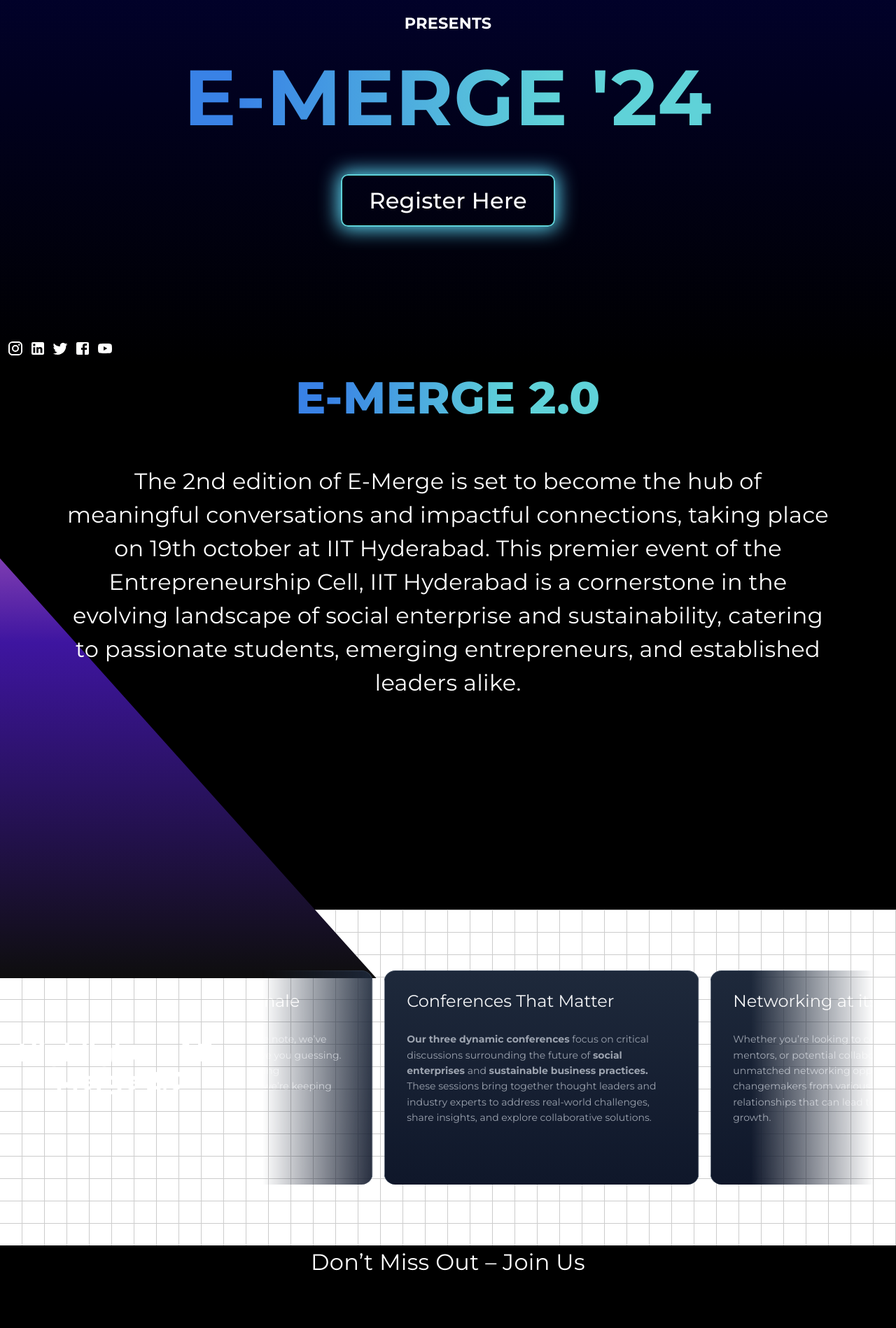
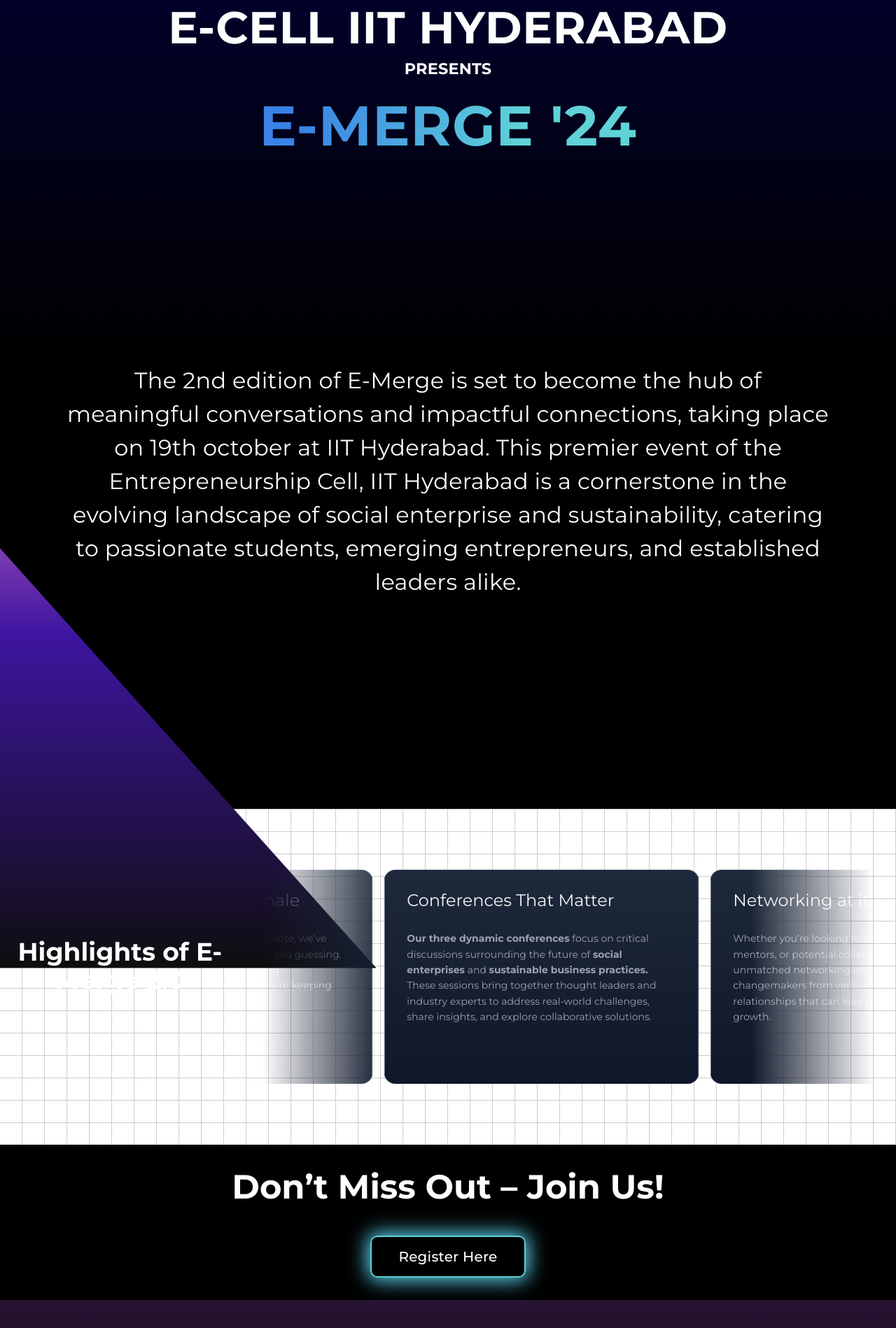
Before and after one commit to E-Cell-IITH/E-Cell-Website, a Next.js app: page /emerge in a window 1280 px wide. Shown: the part 280-2178 px from the top of the page at 70% size. Built offline with nearby package versions, Linux system fonts and the light colour scheme.

Commit message:
working page

```diff
--- /dev/null
+++ b/components/Carousel.jsx
@@ -0,0 +1,65 @@
+import { useState, useEffect } from "react";
+import { ChevronLeft, ChevronRight } from "react-feather";
+
+export default function Carousel({
+  autoSlide = false,
+  autoSlideInterval = 3000,
+  slides,
+}) {
+  const [curr, setCurr] = useState(0);
+
+  const prev = () =>
+    setCurr((curr) => (curr === 0 ? slides.length - 1 : curr - 1));
+  const next = () =>
+    setCurr((curr) => (curr === slides.length - 1 ? 0 : curr + 1));
+
+  useEffect(() => {
+    if (!autoSlide) return;
+    const slideInterval = setInterval(next, autoSlideInterval);
+    return () => clearInterval(slideInterval);
+  }, []);
+
+  return (
+    <div className="overflow-hidden relative w-screen">
+      <div
+        className="flex transition-transform ease-out duration-500"
+        style={{ transform: `translateX(-${curr * 100}%)`, width: '100%' }}
+      >
+        {slides.map((img) => (
+          <img
+            src={img}
+            alt=""
+            className="w-full h-auto object-cover"
+          />
+        ))}
+      </div>
+      <div className="absolute inset-0 flex items-center justify-between p-4">
+        <button
+          onClick={prev}
+          className="p-1 rounded-full shadow bg-white/80 text-gray-800 hover:bg-white"
+        >
+          <ChevronLeft size={40} />
+        </button>
+        <button
+          onClick={next}
+          className="p-1 rounded-full shadow bg-white/80 text-gray-800 hover:bg-white"
+        >
+          <ChevronRight size={40} />
+        </button>
+      </div>
+
+      <div className="absolute bottom-4 right-0 left-0">
+        <div className="flex items-center justify-center gap-2">
+          {slides.map((_, i) => (
+            <div
+              className={`
+              transition-all w-full h-3 bg-white rounded-full
+              ${curr === i ? "p-2" : "bg-opacity-50"}
+            `}
+            />
+          ))}
+        </div>
+      </div>
+    </div>
+  );
+}
--- a/package.json
+++ b/package.json
@@ -26,7 +26,8 @@
     "next": "^14.0.4",
     "react": "18.2.0",
     "react-dom": "18.2.0",
-    "react-icons": "^5.2.1",
+    "react-feather": "^2.0.10",
+    "react-icons": "^5.3.0",
     "react-loader-spinner": "^5.3.4",
     "react-loaders": "^3.0.1",
     "react-material-ui-carousel": "^3.4.2",
--- a/pages/emerge.js
+++ b/pages/emerge.js
@@ -28,7 +28,6 @@ import IconButton from "@mui/material/IconButton";
 import CloseIcon from "@mui/icons-material/Close";
 import SchoolIcon from "@mui/icons-material/School";
 import AccountBalanceIcon from "@mui/icons-material/AccountBalance";
-
 import styles from "../styles/startupfair.module.css";
 import { Link } from "@mui/material";
 import InstagramIcon from "@mui/icons-material/Instagram";
@@ -37,6 +36,14 @@ import TwitterIcon from "@mui/icons-material/Twitter";
 import FacebookIcon from "@mui/icons-material/Facebook";
 import YouTubeIcon from "@mui/icons-material/YouTube";
 import TestCards from "../components/ui/TestCards";
+// import Carousel from "../components/Carousel";
+
+/*
+const slides=["https://i.ibb.co/ncrXc2V/1.png",
+  "https://i.ibb.co/B3s7v4h/2.png",
+  "https://i.ibb.co/XXR8kzF/3.png",
+  "https://i.ibb.co/yg7BSdM/4.png"]
+ */
 
 function Emegrge() {
   const parent = useRef();
@@ -47,9 +54,9 @@ function Emegrge() {
 
   const isMediumScreen = useMediaQuery((theme) => theme.breakpoints.up("md"));
 
-  const ecell = isLargeScreen ? "5rem" : isMediumScreen ? "2.2rem" : "2.5rem";
+  const ecell = isLargeScreen ? "4rem" : isMediumScreen ? "2.2rem" : "2.5rem";
 
-  const fair = isLargeScreen ? "7rem" : isMediumScreen ? "2rem" : "2.8rem";
+  const fair = isLargeScreen ? "5rem" : isMediumScreen ? "2rem" : "2.8rem";
   const presents = isLargeScreen ? "1.4rem" : "1rem";
   const padding = isLargeScreen ? "1rem 2.4rem" : "0.5rem 1rem";
 
@@ -62,7 +69,11 @@ function Emegrge() {
       <Box sx={{ position: "absolute", top: "60px", left: "80px" }}>
         <Image src={EcellLogo} alt="logo" />
       </Box>
-
+      {/* <div className="relative">
+      <div className="max-w-lg">
+        <Carousel slides={slides} />
+      </div>
+    </div> */}
       <Box
         sx={{
           minHeight: "100vh",
@@ -125,34 +136,7 @@ function Emegrge() {
             E-MERGE &apos;24
           </Typography>
 
-          <Button
-            onClick={handleOpen}
-            sx={{
-              padding: padding,
-              textAlign: "center",
-              marginTop: "2vw",
-              fontSize: isLargeScreen ? "1.3rem" : "1rem",
-              textTransform: "capitalize",
-              fontWeight: "lighter",
-              border: "2.439px solid #5FD2D8",
-              borderRadius: "10px",
-              boxShadow: "0px 0px 27.979px 3.497px #61E0FD;",
-              color: "white",
-            }}
-          >
-            <Typography
-              color="#FFF"
-              textAlign="center"
-              fontFamily="Montserrat"
-              fontSize="32px"
-              fontStyle="normal"
-              fontWeight="500"
-              lineHeight="normal"
-              textTransform="capitalize"
-            >
-              Register Here
-            </Typography>
-          </Button>
+
         </Box>
         <Box
           sx={{
@@ -162,39 +146,7 @@ function Emegrge() {
             left: "10px",
           }}
         >
-          <Box sx={{ display: "flex", gap: ".5rem" }}>
-            <Link
-              href="https://www.instagram.com/ecell_iith/?hl=en"
-              sx={{ color: "white" }}
-              target="_blank"
-            >
-              <InstagramIcon />
-            </Link>
-            <Link
-              href="https://www.linkedin.com/company/entrepreneurship-cell-iit-hyderabad"
-              sx={{ color: "white" }}
-              target="_blank"
-            >
-              <LinkedInIcon />
-            </Link>
-            <Link href="https://twitter.com/ecell_iith" sx={{ color: "white" }}>
-              <TwitterIcon />
-            </Link>
-            <Link
-              href="https://www.facebook.com/ecell.iithyd/"
-              sx={{ color: "white" }}
-              target="_blank"
-            >
-              <FacebookIcon />
-            </Link>
-            <Link
-              href="https://www.youtube.com/user/ecelliithyderabad"
-              sx={{ color: "white" }}
-              target="_blank"
-            >
-              <YouTubeIcon />
-            </Link>
-          </Box>
+
       </Box>
       </Box>
 
@@ -364,9 +316,11 @@ function Emegrge() {
           </Typography>
         </Box> */}
 
+
+
         <Box
           sx={{
-            // minHeight: "100vh",
+             minHeight: "30vh",
 
             display: "flex",
 
@@ -376,33 +330,12 @@ function Emegrge() {
 
             alignItems: "center",
 
-            gap: "3rem",
+            gap: "1rem",
 
             zIndex: "2",
           }}
         >
-          <Typography
-            color="white"
-            sx={{
-              textAlign: "center",
 
-              zIndex: "2",
-              fontFamily: "Montserrat",
-
-              fontWeight: "900",
-
-              fontSize: isLargeScreen ? "4rem" : "3rem",
-
-              background:
-                "-webkit-linear-gradient(180deg, #5FD2D8 30%, #3982E6 90%)",
-
-              WebkitBackgroundClip: "text",
-
-              WebkitTextFillColor: "transparent",
-            }}
-          >
-            E-MERGE 2.0
-          </Typography>
 
           <Typography
             variant="body1"
@@ -418,12 +351,8 @@ function Emegrge() {
               zIndex: "2",
             }}
           >
-            The 2nd edition of E-Merge is set to become the hub of meaningful
-            conversations and impactful connections, taking place on 19th
-            october at IIT Hyderabad. This premier event of the Entrepreneurship
-            Cell, IIT Hyderabad is a cornerstone in the evolving landscape of
-            social enterprise and sustainability, catering to passionate
-            students, emerging entrepreneurs, and established leaders alike.
+           The 2nd edition of E-Merge is set to become the hub of meaningful conversations and impactful connections, taking place on 19th october at IIT Hyderabad. This premier event of the Entrepreneurship Cell, IIT Hyderabad is a cornerstone in the evolving landscape of social enterprise and sustainability, catering to passionate students, emerging entrepreneurs, and established leaders alike.
+
           </Typography>
         </Box>
 
@@ -458,40 +387,56 @@ function Emegrge() {
   sx={{
     fontFamily: "Montserrat",
     textAlign: "center",
-
     paddingInline: isLargeScreen ? "6rem" : "3rem",
-
     fontSize: isLargeScreen ? "2rem" : "1.2rem",
-
     zIndex: "2",
   }}
 >
-        <div>
-        <p>Don’t Miss Out – Join Us</p>
-        </div>
-        <br></br>
-        <button
-          type="button"
-          className="text-white bg-blue-700 hover:bg-blue-800 focus:ring-4 focus:outline-none focus:ring-blue-300 font-medium rounded-lg text-sm px-5 py-2.5 text-center inline-flex items-center dark:bg-blue-600 dark:hover:bg-blue-700 dark:focus:ring-blue-800"
+
+  <Typography
+    variant="h3"
+    color="white"
+    fontFamily="Montserrat"
+    fontWeight="bold"
+    marginBottom="1rem"
+    marginTop="2rem"
   >
-          Register Now
-          <svg
-            class="rtl:rotate-180 w-3.5 h-3.5 ms-2"
-            aria-hidden="true"
-            xmlns="http://www.w3.org/2000/svg"
-            fill="none"
-            viewBox="0 0 14 10"
+   Don’t Miss Out – Join Us!
+  </Typography>
+
+
+  <Button
+    onClick={handleOpen}
+    sx={{
+      padding: padding,
+      textAlign: "center",
+      marginTop: "2vw",
+      marginBottom:"2rem",
+      fontSize: isLargeScreen ? "1.3rem" : "1rem",
+      textTransform: "capitalize",
+      fontWeight: "lighter",
+      border: "2.439px solid #5FD2D8",
+      borderRadius: "10px",
+      boxShadow: "0px 0px 27.979px 3.497px #61E0FD;",
+      color: "white",
+    }}
   >
-            <path
-              stroke="currentColor"
-              strokeLinecap="round"
-              strokeLinejoin="round"
-              strokeWidth="2"
-              d="M1 5h12m0 0L9 1m4 4L9 9"
-            />
-          </svg>
-        </button>
+    <Typography
+      color="#FFF"
+      textAlign="center"
+      fontFamily="Montserrat"
+      fontSize="20px"
+      fontStyle="normal"
+      fontWeight="500"
+      lineHeight="normal"
+      textTransform="capitalize"
+
+    >
+      Register Here
     </Typography>
+  </Button>
+</Typography>
+
     </div>
   );
 }
```
Also changed, not shown: 2 other files (tests, documents, lock files or other folders). Lines whose indentation alone changed are shown as unchanged.
